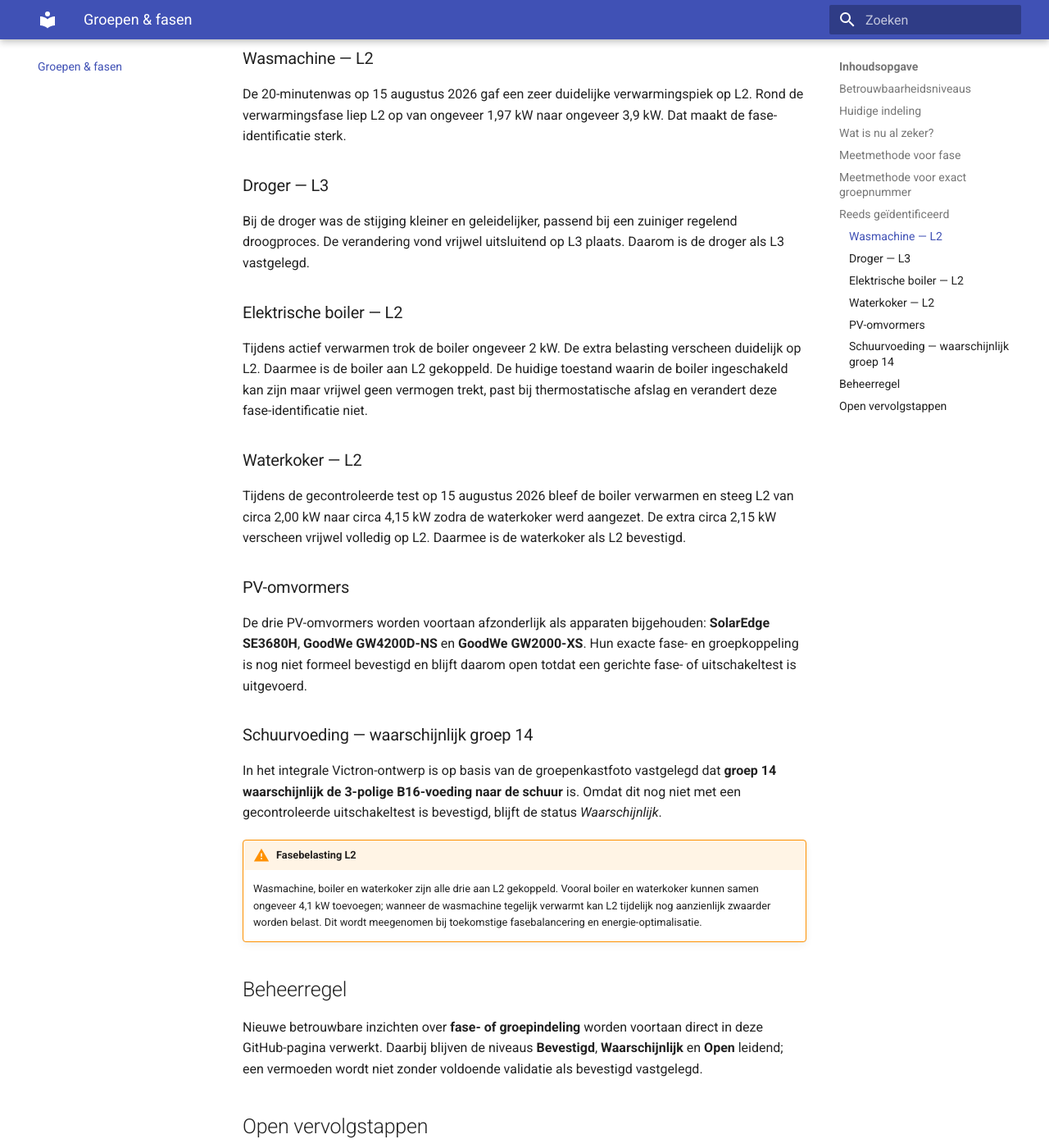
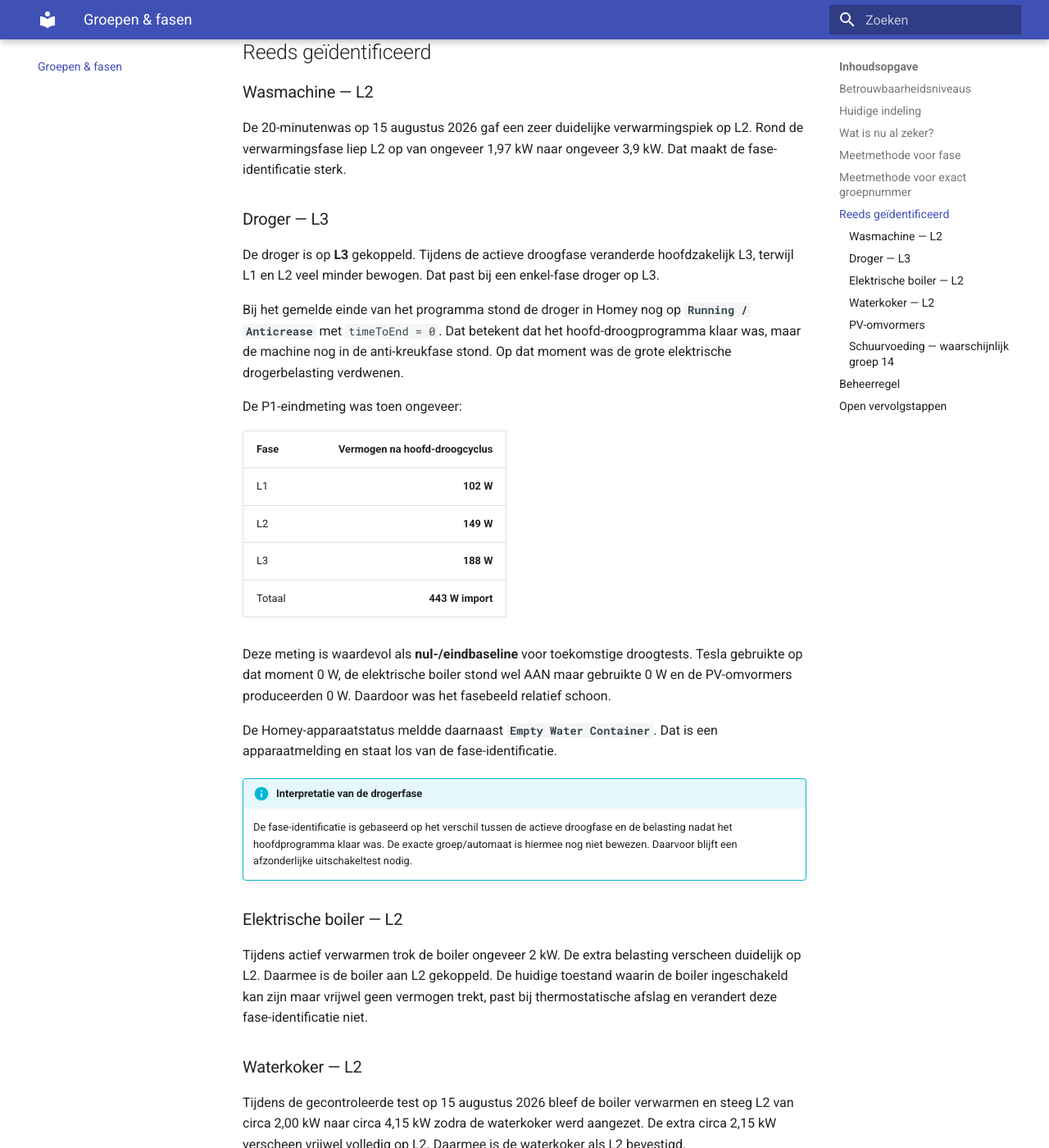
Before and after one commit to OnsKasteeltje/homey-energy-manual, an MkDocs documentation site: the page built from docs/groepen-fasen.md, in a window 1280 px wide and 1400 px high, scrolled down 4247 px. Shown: the whole window at 82% size. Built offline with MkDocs 1.6.1 and Material for MkDocs 9.7.7, drawn with Linux system fonts in a browser that asks for light colours; some of the changed text lies outside the part shown.

Commit message:
docs: expand dryer phase analysis and end-state details

```diff
--- a/docs/groepen-fasen.md
+++ b/docs/groepen-fasen.md
@@ -18,7 +18,7 @@ Deze pagina is een **levend overzicht van de elektrische indeling van de woning*
 | Apparaat / installatie | Fase | Groep / automaat | Status | Onderbouwing |
 |---|---:|---:|---|---|
 | Wasmachine | **L2** | Nog te bepalen | **Fase bevestigd / groep open** | Tijdens de testwas van 15-08-2026 steeg L2 van circa 1,97 kW naar circa 3,83–3,90 kW. De extra belasting van ongeveer 1,9 kW past bij het verwarmingselement van de wasmachine; L1 en L3 vertoonden geen vergelijkbare sprong. |
-| Droger | **L3** | Nog te bepalen | **Fase bevestigd / groep open** | Tijdens de droogtest van 15-08-2026 veranderde vooral L3: de teruglevering nam af van ongeveer 350–380 W naar circa 40–65 W. L1 en L2 bleven vrijwel vlak. |
+| Droger | **L3** | Nog te bepalen | **Fase bevestigd / groep open** | Tijdens de droogtest van 15-08-2026 veranderde vooral L3. Bij het einde van de droogcyclus zakte de woning terug naar ongeveer L1 102 W, L2 149 W en L3 188 W. De eerdere extra drogerbelasting zat hoofdzakelijk op L3. |
 | Tesla / Easee-lader | **L1 + L2 + L3** | Laadgroep nog te documenteren | **Fase bevestigd / groep open** | De lader is een 3-fase verbruiker en in Homey zichtbaar met afzonderlijke stroomwaarden per fase. Het exacte automaatnummer moet nog uit de kastindeling worden vastgelegd. |
 | Elektrische boiler | **L2** | Nog te bepalen | **Fase bevestigd / groep open** | Tijdens verwarmen trok de boiler circa 1,93–2,13 kW; de duidelijke extra belasting verscheen op L2. De aansluitfase is daarmee praktisch bevestigd. |
 | Vaatwasser | Nog te bepalen | Nog te bepalen | **Open** | Praktijktest uitgevoerd, maar fasekoppeling nog niet voldoende geïsoleerd om formeel vast te leggen. |
@@ -76,7 +76,25 @@ De 20-minutenwas op 15 augustus 2026 gaf een zeer duidelijke verwarmingspiek op
 
 ### Droger — L3
 
-Bij de droger was de stijging kleiner en geleidelijker, passend bij een zuiniger regelend droogproces. De verandering vond vrijwel uitsluitend op L3 plaats. Daarom is de droger als L3 vastgelegd.
+De droger is op **L3** gekoppeld. Tijdens de actieve droogfase veranderde hoofdzakelijk L3, terwijl L1 en L2 veel minder bewogen. Dat past bij een enkel-fase droger op L3.
+
+Bij het gemelde einde van het programma stond de droger in Homey nog op **`Running / Anticrease`** met `timeToEnd = 0`. Dat betekent dat het hoofd-droogprogramma klaar was, maar de machine nog in de anti-kreukfase stond. Op dat moment was de grote elektrische drogerbelasting verdwenen.
+
+De P1-eindmeting was toen ongeveer:
+
+| Fase | Vermogen na hoofd-droogcyclus |
+|---|---:|
+| L1 | **102 W** |
+| L2 | **149 W** |
+| L3 | **188 W** |
+| Totaal | **443 W import** |
+
+Deze meting is waardevol als **nul-/eindbaseline** voor toekomstige droogtests. Tesla gebruikte op dat moment 0 W, de elektrische boiler stond wel AAN maar gebruikte 0 W en de PV-omvormers produceerden 0 W. Daardoor was het fasebeeld relatief schoon.
+
+De Homey-apparaatstatus meldde daarnaast **`Empty Water Container`**. Dat is een apparaatmelding en staat los van de fase-identificatie.
+
+!!! info "Interpretatie van de drogerfase"
+    De fase-identificatie is gebaseerd op het verschil tussen de actieve droogfase en de belasting nadat het hoofdprogramma klaar was. De exacte groep/automaat is hiermee nog niet bewezen. Daarvoor blijft een afzonderlijke uitschakeltest nodig.
 
 ### Elektrische boiler — L2
 
@@ -105,4 +123,4 @@ Nieuwe betrouwbare inzichten over **fase- of groepindeling** worden voortaan dir
 
 De eerstvolgende nuttige fase-identificaties zijn de **vaatwasser, kookplaat/fornuis, koffiezetapparaat, Quooker en de drie afzonderlijke PV-omvormers**. Daarnaast moeten voor de reeds op fase geïdentificeerde apparaten — **wasmachine, droger, boiler, waterkoker en Tesla/Easee** — de exacte installatieautomaten nog fysiek worden gekoppeld. Ook groep 14 als schuurvoeding moet nog éénmaal met een gecontroleerde uitschakeltest worden bevestigd.
 
-> Laatste inhoudelijke update: 15 augustus 2026, avond. De drie PV-omvormers worden vanaf websiteversie 1.8 afzonderlijk in de apparatenlijst bijgehouden.
+> Laatste inhoudelijke update: 15 augustus 2026, avond. De drogersectie bevat nu ook de einde-cyclusstatus, P1-fasebaseline en interpretatie van de anti-kreukfase.
```
